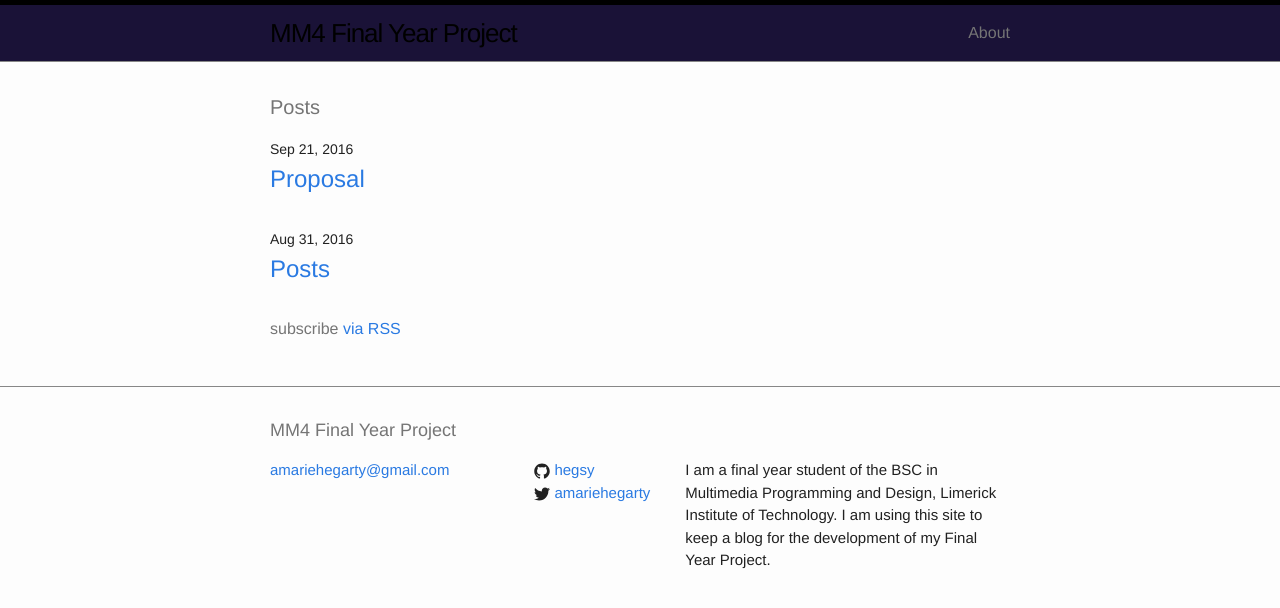
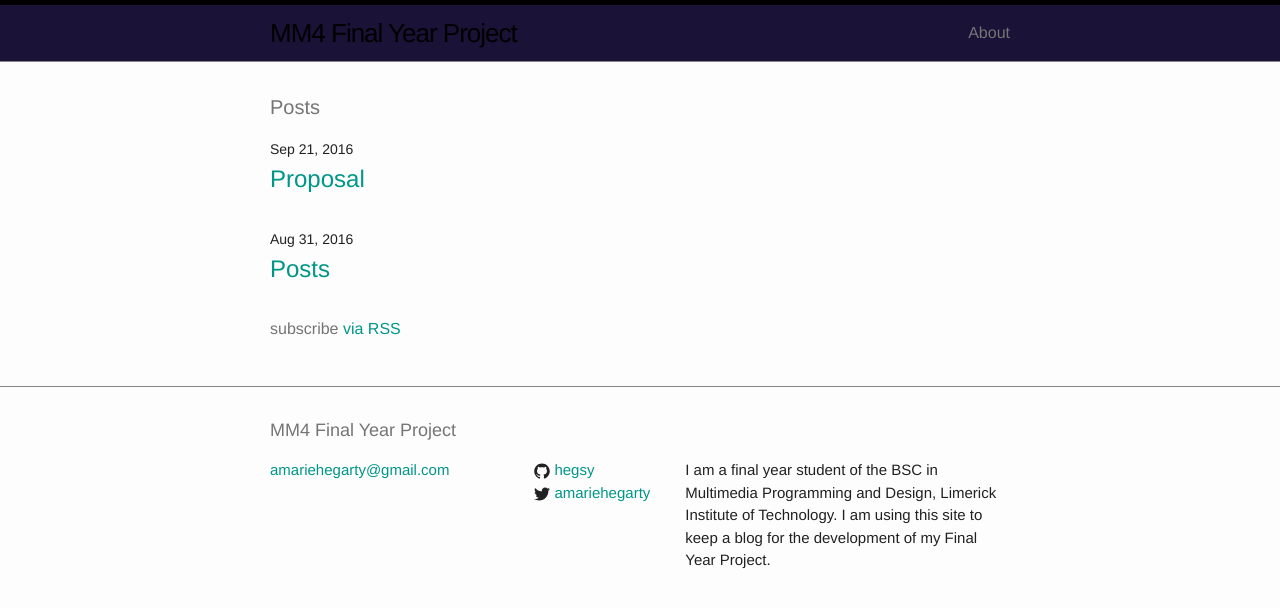
Before and after one commit to hegsy/hegsy.github.io, a Jekyll site: the page built from index.html, in a window 1280 px wide. Shown: the top 608 px of the page. Built offline with Jekyll 4.4.1, drawn with Linux system fonts in a browser that asks for light colours.

Commit message:
change brand color

```diff
--- a/css/main.scss
+++ b/css/main.scss
@@ -16,7 +16,7 @@ $spacing-unit:     30px;
 
 $text-color:       #757575;
 $background-color: #fdfdfd;
-$brand-color:      #2a7ae2;
+$brand-color:      #009688;
 
 $grey-color:       #212121;
 $grey-color-light: lighten($grey-color, 40%);
```
